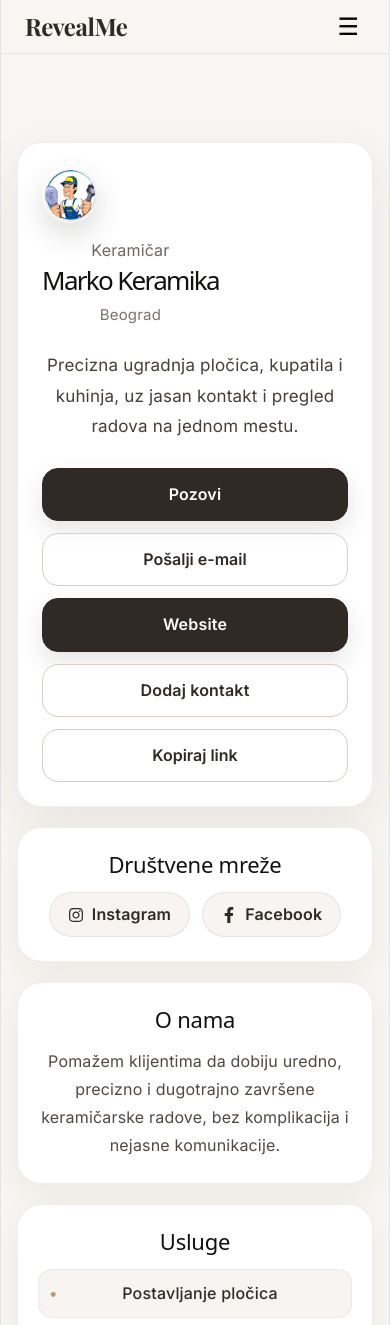
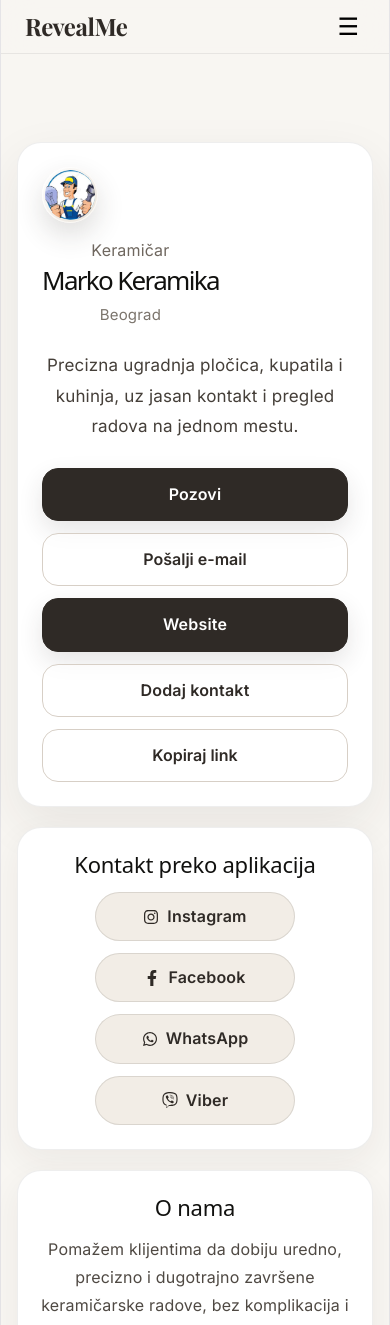
Before and after one commit to ModestyJay/RevealMe, a React (Vite) app: page /profil/marko-keramika in a window 390 px wide. Shown: the top 1325 px of the page. Built offline with nearby package versions, Linux system fonts and the light colour scheme.

Commit message:
29.04.2026. Viber WhatsApp

```diff
--- a/src/App.css
+++ b/src/App.css
@@ -821,16 +821,16 @@ a {
 }
 
 .social-links {
-  display: flex;
+  display: grid;
+  grid-template-columns: repeat(2, 1fr);
   gap: 12px;
-  flex-wrap: wrap;
-  justify-content: center;
 }
 
 .social-link {
   display: inline-flex;
   align-items: center;
   gap: 8px;
+  justify-content: center;
 
   min-height: 44px;
   padding: 10px 18px;
@@ -2058,29 +2058,32 @@ a {
 }
 
 .social-links {
-  display: flex;
+  display: grid;
+  grid-template-columns: repeat(2, 1fr);
   gap: 12px;
-  flex-wrap: wrap;
+}
+
+.social-links {
+  grid-template-columns: repeat(1, 200px);
   justify-content: center;
 }
 
 .social-link {
-  display: inline-flex;
-  align-items: center;
+  display: flex;
+  align-items: center;
+  justify-content: center;
   gap: 8px;
 
-  min-height: 44px;
-  padding: 10px 18px;
+  width: 100%;
+  padding: 12px 14px;
+
   border-radius: 999px;
-
-  background: #f7f4f1;
-  border: 1px solid rgba(47, 42, 38, 0.08);
-
+  text-decoration: none;
+  font-weight: 600;
+
+  background: #f2ede6;
   color: #2f2a26;
-  font-weight: 700;
-  text-decoration: none;
-
-  transition: all 0.2s ease;
+  border: 1px solid rgba(47, 42, 38, 0.12);
 }
 
 .social-icon {
@@ -2088,9 +2091,8 @@ a {
 }
 
 .social-link:hover {
-  background: #2f2a26;
-  color: #fff;
-  transform: translateY(-1px);
+  transform: translateY(-2px);
+  box-shadow: 0 6px 16px rgba(0,0,0,0.08);
 }
 
 .register-page {
--- a/src/components/ProfilePreview.jsx
+++ b/src/components/ProfilePreview.jsx
@@ -3,7 +3,8 @@ import ContactForm from "./ContactForm/ContactForm";
 import Avatar from "./Avatar/Avatar";
 import Button from "./Button/Button";
 import { QRCodeSVG } from "qrcode.react";
-import { FaInstagram, FaFacebookF } from "react-icons/fa";
+import { FaInstagram, FaFacebookF, FaWhatsapp, FaViber } from "react-icons/fa";
+import { formatPhoneForApps } from "../utils/formatPhone";
 import { useRef } from "react";
 
 
@@ -26,6 +27,12 @@ export default function ProfilePreview({
   const [showContactForm, setShowContactForm] = useState(false);
 
   const cleanPhone = phone?.replace(/\s+/g, "") || "";
+
+  const appPhone = formatPhoneForApps(phone);
+
+  const whatsappMessage = encodeURIComponent(
+    `Zdravo ${name}, pronašao/la sam vaš profil na RevealMe i zanima me više informacija o vašim uslugama.`
+  );
 
   const [activeIndex, setActiveIndex] = useState(0);
 
@@ -138,12 +145,12 @@ END:VCARD
         </div>
       </article>
 
-      {socials && (socials.instagram || socials.facebook) && (
+      {(socials?.instagram || socials?.facebook || appPhone) && (
         <article className="profile-extra-card">
-          <h2 className="profile-section-heading">Društvene mreže</h2>
+          <h2 className="profile-section-heading">Kontakt preko aplikacija</h2>
 
           <div className="social-links">
-            {socials.instagram && (
+            {socials?.instagram && (
               <a
                 href={socials.instagram}
                 target="_blank"
@@ -155,7 +162,7 @@ END:VCARD
               </a>
             )}
 
-            {socials.facebook && (
+            {socials?.facebook && (
               <a
                 href={socials.facebook}
                 target="_blank"
@@ -164,6 +171,28 @@ END:VCARD
               >
                 <FaFacebookF className="social-icon" />
                 Facebook
+              </a>
+            )}
+
+            {appPhone && (
+              <a
+              href={`https://wa.me/${appPhone}?text=${whatsappMessage}`}
+                target="_blank"
+                rel="noreferrer"
+                className="social-link"
+              >
+                <FaWhatsapp className="social-icon" />
+                WhatsApp
+              </a>
+            )}
+
+            {appPhone && (
+              <a
+                href={`viber://chat?number=%2B${appPhone}`}
+                className="social-link"
+              >
+                <FaViber className="social-icon" />
+                Viber
               </a>
             )}
           </div>
--- /dev/null
+++ b/src/utils/formatPhone.js
@@ -0,0 +1,11 @@
+export function formatPhoneForApps(phone) {
+    if (!phone) return "";
+
+    let cleaned = phone.replace(/\D/g, "");
+
+    if (cleaned.startsWith("0")) {
+      cleaned = "381" + cleaned.slice(1);
+    }
+
+    return cleaned;
+  }
```
